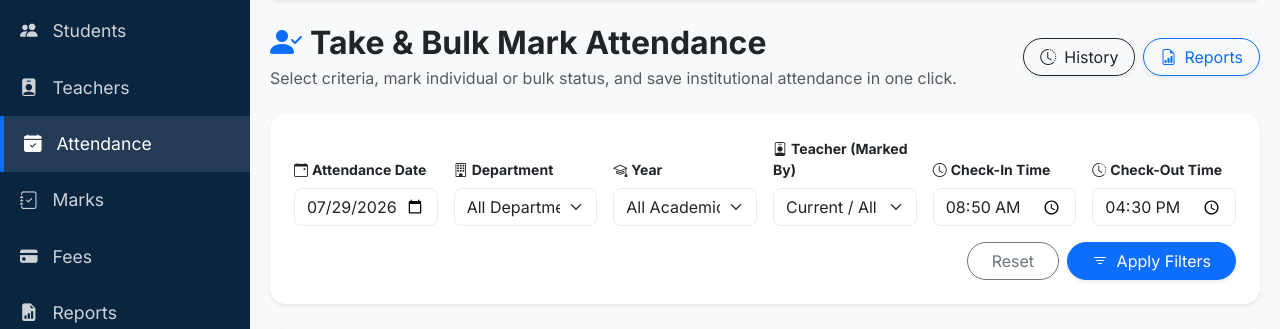
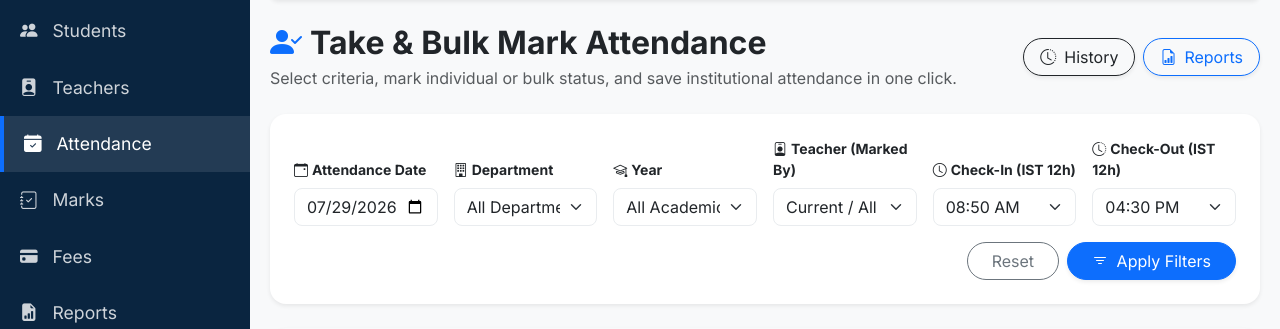
Before and after one commit to namasivaayan18022004-commits/student-management-system, a Flask app: page /attendance/take in a window 1280 px wide. Shown: the part 150-479 px from the top of the page. Run offline with Flask 3, Linux system fonts and the light colour scheme; a user stored in the database is signed in; data comes from the database, SQL or seed files in the repository; data that the repository does not hold is empty; some libraries are stand-ins or nearby versions.

Commit message:
Change Take Attendance filter options to IST 12-hour AM/PM dropdowns

```diff
--- a/app.py
+++ b/app.py
@@ -2218,12 +2218,41 @@ def attendance_dashboard():
 @app.route('/attendance/take', methods=['GET', 'POST'])
 @login_required
 def take_attendance():
-    selected_date = request.args.get('date', dt.utcnow().strftime('%Y-%m-%d'))
+    ist_now = dt.utcnow() + timedelta(hours=5, minutes=30)
+    selected_date = request.args.get('date', ist_now.strftime('%Y-%m-%d'))
     selected_department = request.args.get('department', 'all')
     selected_year = request.args.get('year', 'all')
     selected_teacher = request.args.get('teacher', 'all')
-    selected_check_in = request.args.get('check_in', '08:50')
-    selected_check_out = request.args.get('check_out', '16:30')
+
+    def to_12h_ampm(val, default_ampm):
+        if not val or not str(val).strip():
+            return default_ampm
+        val = str(val).strip()
+        try:
+            t_obj = dt.strptime(val, '%H:%M')
+            return t_obj.strftime('%I:%M %p')
+        except ValueError:
+            pass
+        return val
+
+    selected_check_in = to_12h_ampm(request.args.get('check_in', '08:50 AM'), '08:50 AM')
+    selected_check_out = to_12h_ampm(request.args.get('check_out', '04:30 PM'), '04:30 PM')
+
+    check_in_options = [
+        "07:30 AM", "08:00 AM", "08:30 AM", "08:50 AM", "09:00 AM",
+        "09:15 AM", "09:30 AM", "10:00 AM", "10:30 AM", "11:00 AM", "11:30 AM",
+        "12:00 PM", "01:00 PM", "01:30 PM", "02:00 PM"
+    ]
+    if selected_check_in not in check_in_options:
+        check_in_options.append(selected_check_in)
+
+    check_out_options = [
+        "12:00 PM", "12:30 PM", "01:00 PM", "01:30 PM", "02:00 PM",
+        "02:30 PM", "03:00 PM", "03:30 PM", "04:00 PM", "04:30 PM",
+        "04:45 PM", "05:00 PM", "05:30 PM", "06:00 PM", "06:30 PM"
+    ]
+    if selected_check_out not in check_out_options:
+        check_out_options.append(selected_check_out)
 
     teachers = Teacher.query.filter_by(status='Active').all()
     departments = [
@@ -2252,19 +2281,8 @@ def take_attendance():
         post_check_in_raw = request.form.get('check_in', selected_check_in)
         post_check_out_raw = request.form.get('check_out', selected_check_out)
 
-        def format_time_str(val, default_ampm):
-            if not val or not str(val).strip():
-                return default_ampm
-            val = str(val).strip()
-            try:
-                t_obj = dt.strptime(val, '%H:%M')
-                return t_obj.strftime('%I:%M %p')
-            except ValueError:
-                pass
-            return val
-
-        formatted_check_in = format_time_str(post_check_in_raw, "08:50 AM")
-        formatted_check_out = format_time_str(post_check_out_raw, "04:30 PM")
+        formatted_check_in = to_12h_ampm(post_check_in_raw, "08:50 AM")
+        formatted_check_out = to_12h_ampm(post_check_out_raw, "04:30 PM")
 
         try:
             day_name = dt.strptime(post_date, '%Y-%m-%d').strftime('%A')
@@ -2319,10 +2337,12 @@ def take_attendance():
                 created_count += 1
 
         db.session.commit()
+
         if created_count > 0 or updated_count > 0:
             flash(f'Attendance successfully recorded for {post_date}! ({created_count} created, {updated_count} updated)', 'success')
         else:
             flash('No attendance changes made.', 'info')
+
         return redirect(url_for('take_attendance', date=post_date, department=selected_department, year=selected_year, teacher=selected_teacher, check_in=selected_check_in, check_out=selected_check_out))
 
     return render_template(
@@ -2335,6 +2355,8 @@ def take_attendance():
         selected_teacher=selected_teacher,
         selected_check_in=selected_check_in,
         selected_check_out=selected_check_out,
+        check_in_options=check_in_options,
+        check_out_options=check_out_options,
         teachers=teachers,
         departments=departments,
         years=years
--- a/templates/take_attendance.html
+++ b/templates/take_attendance.html
@@ -64,12 +64,20 @@
                 </select>
             </div>
             <div class="col-lg-2 col-md-4 col-sm-6">
-                <label class="form-label fw-bold text-dark small"><i class="bi bi-clock me-1"></i>Check-In Time</label>
-                <input type="time" name="check_in" id="filterCheckIn" class="form-control rounded-3" value="{{ selected_check_in }}">
+                <label class="form-label fw-bold text-dark small"><i class="bi bi-clock me-1"></i>Check-In (IST 12h)</label>
+                <select name="check_in" id="filterCheckIn" class="form-select rounded-3">
+                    {% for opt in check_in_options %}
+                    <option value="{{ opt }}" {% if selected_check_in == opt %}selected{% endif %}>{{ opt }}</option>
+                    {% endfor %}
+                </select>
             </div>
             <div class="col-lg-2 col-md-4 col-sm-6">
-                <label class="form-label fw-bold text-dark small"><i class="bi bi-clock-history me-1"></i>Check-Out Time</label>
-                <input type="time" name="check_out" id="filterCheckOut" class="form-control rounded-3" value="{{ selected_check_out }}">
+                <label class="form-label fw-bold text-dark small"><i class="bi bi-clock-history me-1"></i>Check-Out (IST 12h)</label>
+                <select name="check_out" id="filterCheckOut" class="form-select rounded-3">
+                    {% for opt in check_out_options %}
+                    <option value="{{ opt }}" {% if selected_check_out == opt %}selected{% endif %}>{{ opt }}</option>
+                    {% endfor %}
+                </select>
             </div>
             <div class="col-12 d-flex justify-content-end gap-2 mt-3">
                 <a href="{{ url_for('take_attendance') }}" class="btn btn-outline-secondary rounded-pill px-4">Reset</a>
```
